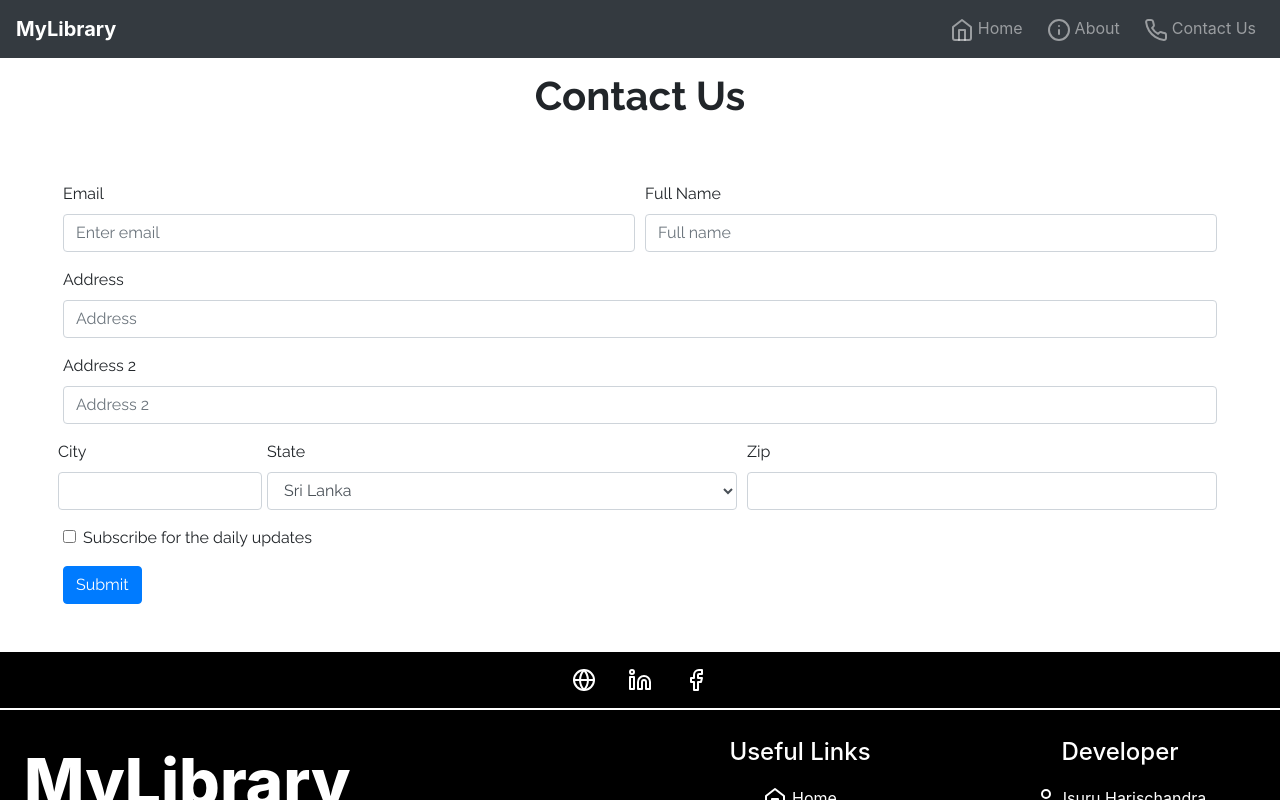
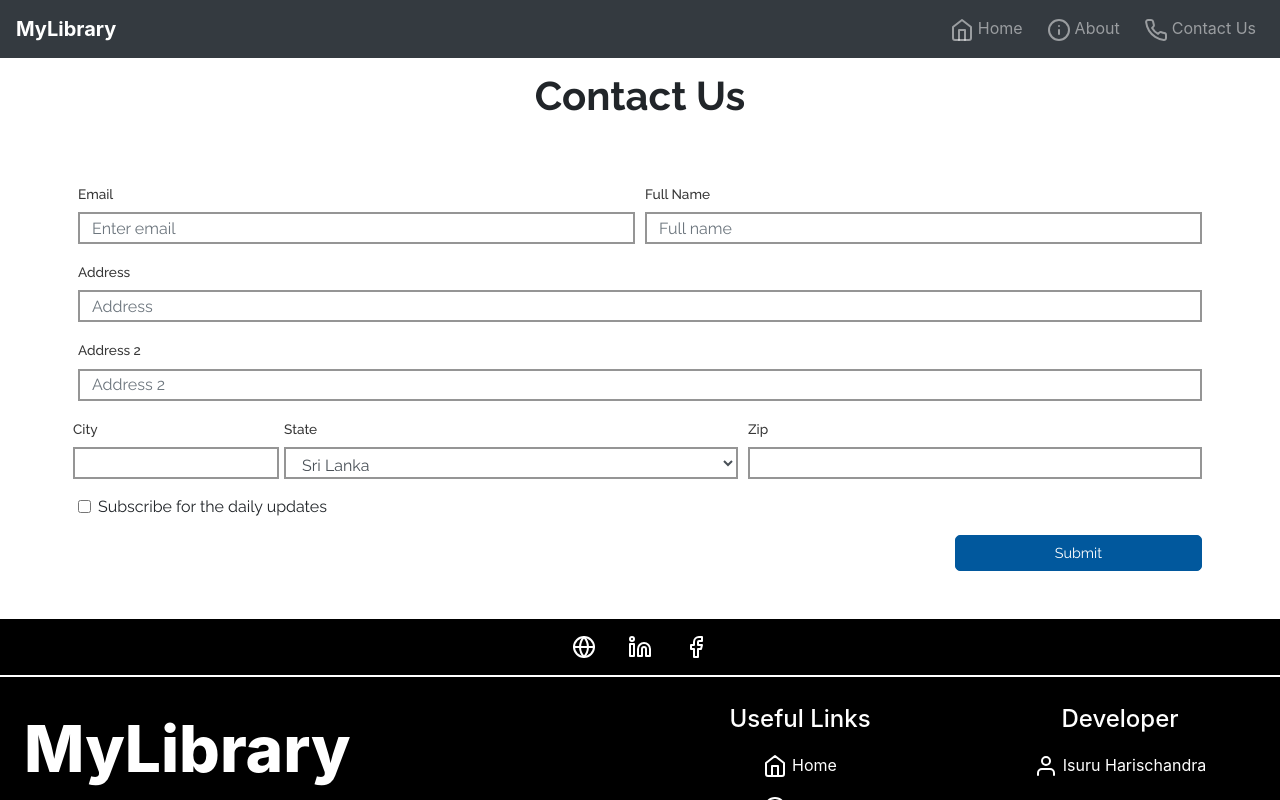
Before and after one commit to IsuruVihan/Library_App_Solo, a React (Create React App) app: page /contactus in a window 1280 px wide. Shown: the top 800 px of the page. Built offline with nearby package versions, Linux system fonts and the light colour scheme.

Commit message:
Setup ContactUs styles

```diff
--- a/src/assets/styles/partials/_ContactUs.scss
+++ b/src/assets/styles/partials/_ContactUs.scss
@@ -1,47 +1,93 @@
-.main {
-  font-family: 'Raleway', sans-serif;
+@import "../Colours";
 
-  .title {
-    font-weight: 700;
-  }
+// Normal styling
+
+.label {
+  color: $input_label_color;
+  font-weight: 500;
+}
+
+.input {
+  border-radius: 0;
+  border-color: $input_border_color;
+  border-width: 2px;
+}
+
+.submit-btn {
+  background-color: $form_btn_color;
+  border-color: $form_btn_color;
+  color: white;
+  font-weight: 400;
+  border-radius: 5px;
+  float: right;
 }
 
 @media screen and (max-width: 576px) {
-  .main {
-    .title {
-      font-size: 1.7em;
-    }
+  .label {
+    font-size: 0.7em;
+  }
+
+  .input {
+    height: 1.8em;
+  }
+
+  .submit-btn {
+    font-size: 0.8em;
   }
 }
 
 @media screen and (min-width: 576px) {
-  .main {
-    .title {
-      font-size: 1.9em;
-    }
+  .label {
+    font-size: 0.85em;
+  }
+
+  .input {
+    height: 2em;
+  }
+
+  .submit-btn {
+    font-size: 0.9em;
   }
 }
 
 @media screen and (min-width: 768px) {
-  .main {
-    .title {
-      font-size: 2.1em;
-    }
+  .label {
+    font-size: 0.6em;
+  }
+
+  .input {
+    height: 1.6em;
+  }
+
+  .submit-btn {
+    font-size: 0.8em;
   }
 }
 
 @media screen and (min-width: 992px) {
-  .main {
-    .title {
-      font-size: 2.3em;
-    }
+  .label {
+    font-size: 0.7em;
+  }
+
+  .input {
+    height: 1.8em;
+  }
+
+  .submit-btn {
+    font-size: 0.85em;
   }
 }
 
 @media screen and (min-width: 1200px) {
-  .main {
-    .title {
-      font-size: 2.5em;
-    }
+  .label {
+    font-size: 0.85em;
+  }
+
+  .input {
+    height: 2em;
+  }
+
+  .submit-btn {
+    font-size: 0.9em;
   }
 }
--- a/src/components/contactUs/ContactUsForm.tsx
+++ b/src/components/contactUs/ContactUsForm.tsx
@@ -1,51 +1,52 @@
 import React, {FC} from 'react';
 import {Button, Col, Form, Row} from "react-bootstrap";
+import "../../assets/styles/partials/_ContactUs.scss";
 
 const ContactUsForm: FC = () => {
   return (
-    <Row className="mx-0">
-      <Col xs={12} className="p-5">
+    <Row className="m-5">
+      <Col xs={12}>
         <Form>
           <Form.Row>
             <Form.Group as={Col}>
-              <Form.Label>Email</Form.Label>
-              <Form.Control type="email" placeholder="Enter email"/>
+              <Form.Label className="label">Email</Form.Label>
+              <Form.Control className="input" type="email" placeholder="Enter email"/>
             </Form.Group>
             <Form.Group as={Col}>
-              <Form.Label>Full Name</Form.Label>
-              <Form.Control type="text" placeholder="Full name"/>
+              <Form.Label className="label">Full Name</Form.Label>
+              <Form.Control className="input" type="text" placeholder="Full name"/>
             </Form.Group>
           </Form.Row>
           <Form.Group>
-            <Form.Label>Address</Form.Label>
-            <Form.Control placeholder="Address"/>
+            <Form.Label className="label">Address</Form.Label>
+            <Form.Control className="input" placeholder="Address"/>
           </Form.Group>
           <Form.Group>
-            <Form.Label>Address 2</Form.Label>
-            <Form.Control placeholder="Address 2"/>
+            <Form.Label className="label">Address 2</Form.Label>
+            <Form.Control className="input" placeholder="Address 2"/>
           </Form.Group>
           <Form.Row>
             <Form.Group>
-              <Form.Label>City</Form.Label>
-              <Form.Control/>
+              <Form.Label className="label">City</Form.Label>
+              <Form.Control className="input"/>
             </Form.Group>
             <Form.Group as={Col}>
-              <Form.Label>State</Form.Label>
-              <Form.Control as="select" defaultValue="Choose...">
+              <Form.Label className="label">State</Form.Label>
+              <Form.Control className="input" as="select" defaultValue="Choose...">
                 <option value="sl">Sri Lanka</option>
                 <option value="in">India</option>
                 <option value="aus">Australia</option>
               </Form.Control>
             </Form.Group>
             <Form.Group as={Col}>
-              <Form.Label>Zip</Form.Label>
-              <Form.Control/>
+              <Form.Label className="label">Zip</Form.Label>
+              <Form.Control className="input"/>
             </Form.Group>
           </Form.Row>
           <Form.Group>
             <Form.Check type="checkbox" label="Subscribe for the daily updates"/>
           </Form.Group>
-          <Button variant="primary" type="submit">
+          <Button className="submit-btn" variant="primary" type="submit">
             Submit
           </Button>
         </Form>
```
